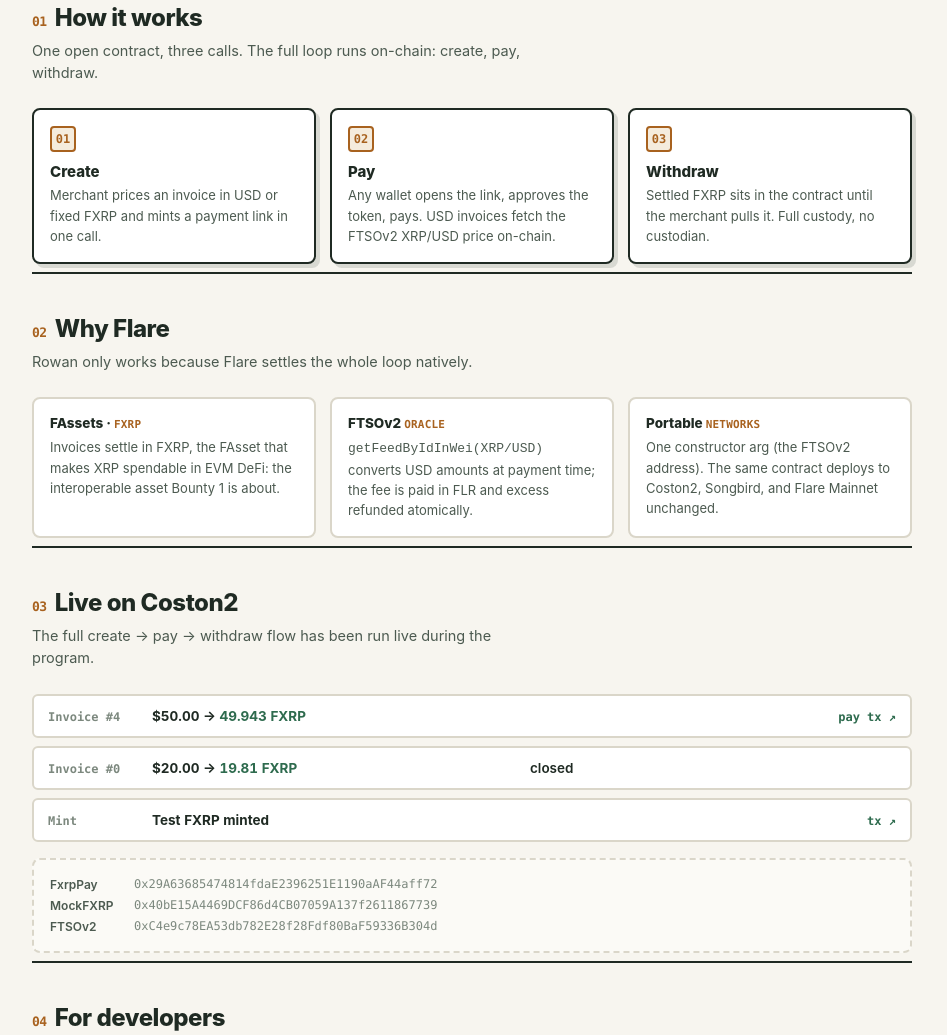
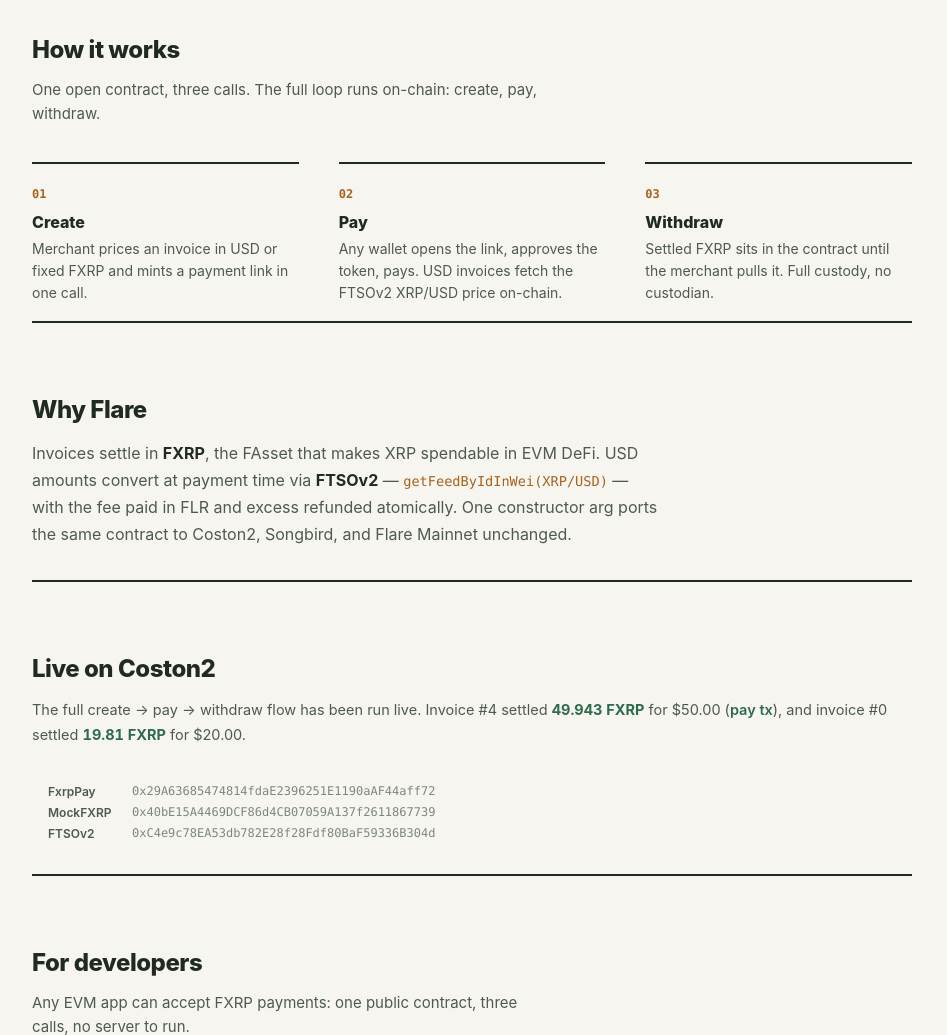
Before and after one commit to Azeru548/fxrp, a website: page frontend/index.html in a window 1280 px wide. Shown: the part 506-1541 px from the top of the page, without its empty margins (168-1115 px from the left). Drawn offline with Linux system fonts and the light colour scheme.

Commit message:
Distill landing: unbox steps into editorial flow, collapse Why Flare + evidence into prose, remove section numbers, generous 72px section rhythm

```diff
--- a/frontend/index.html
+++ b/frontend/index.html
@@ -179,15 +179,7 @@
     55% { box-shadow: 0 0 0 6px rgba(47, 143, 91, 0); }
   }
   .hc-live { display: flex; align-items: center; gap: 7px; }
-  .step, .card, .ev-row {
-    transition: transform 0.18s cubic-bezier(0.16, 1, 0.3, 1), box-shadow 0.18s cubic-bezier(0.16, 1, 0.3, 1), border-color 0.18s;
-  }
-  .step:hover, .card:hover {
-    transform: translateY(-2px);
-    box-shadow: 6px 6px 0 rgba(31, 42, 35, 0.18);
-    border-color: var(--green);
-  }
-  .ev-row:hover { border-color: var(--green); background: var(--bg3); }
+  .hc-link, .onchain a { transition: color 0.15s; }
   .hc-top { display: flex; align-items: center; justify-content: space-between; gap: 8px; }
   .pill {
     display: inline-flex; align-items: center; gap: 7px;
@@ -209,59 +201,27 @@
   .hc-live { margin-top: 14px; padding-top: 12px; border-top: 1px dashed var(--line2); font: 600 11px var(--mono); color: var(--muted); }
 
   /* ── Landing: sections ─────────────────────────────── */
-  .sec { padding: 40px 0 8px; border-top: 2px solid var(--text); }
-  .sec h2 { margin: 0 0 8px; font-size: 24px; font-weight: 800; letter-spacing: -0.02em; }
-  .sec > .sub { margin: 0 0 24px; font-size: 14.5px; color: var(--text2); max-width: 56ch; line-height: 1.55; }
-  .sec-num { color: var(--orange-deep); font-family: var(--mono); font-size: 13px; font-weight: 600; margin-right: 8px; }
+  .sec { padding: 72px 0 16px; border-top: 2px solid var(--text); }
+  .sec h2 { margin: 0 0 14px; font-size: 24px; font-weight: 800; letter-spacing: -0.02em; }
+  .sec > .sub { margin: 0 0 36px; font-size: 15px; color: var(--text2); max-width: 54ch; line-height: 1.6; }
 
-  .steps { display: grid; grid-template-columns: repeat(3, 1fr); gap: 14px; }
-  @media (max-width: 700px) { .steps { grid-template-columns: 1fr; } }
-  .step {
-    background: var(--bg1);
-    border: 2px solid var(--text);
-    border-radius: 8px;
-    padding: 16px;
-    box-shadow: 4px 4px 0 rgba(31, 42, 35, 0.14);
-  }
-  .step-num {
-    display: inline-grid; place-items: center;
-    width: 26px; height: 26px;
-    background: var(--orange-soft); color: var(--orange-deep);
-    border: 2px solid var(--orange-deep); border-radius: 4px;
-    font: 700 12px var(--mono);
-    margin-bottom: 10px;
-  }
-  .step h3 { margin: 0 0 4px; font-size: 15px; font-weight: 800; }
-  .step p { margin: 0; font-size: 13px; line-height: 1.55; color: var(--text2); }
+  .steps { display: grid; grid-template-columns: repeat(3, 1fr); gap: 48px 40px; }
+  @media (max-width: 700px) { .steps { grid-template-columns: 1fr; gap: 34px; } }
+  .step { border-top: 2px solid var(--text); padding-top: 18px; }
+  .step-num { font: 700 12px var(--mono); color: var(--orange-deep); }
+  .step h3 { margin: 10px 0 6px; font-size: 16px; font-weight: 800; }
+  .step p { margin: 0; font-size: 14px; line-height: 1.6; color: var(--text2); max-width: 30ch; }
 
-  .cards { display: grid; grid-template-columns: repeat(3, 1fr); gap: 14px; }
-  @media (max-width: 700px) { .cards { grid-template-columns: 1fr; } }
-  .card {
-    background: var(--bg1);
-    border: 2px solid var(--line2);
-    border-radius: 8px;
-    padding: 16px;
-  }
-  .card h3 { margin: 0 0 6px; font-size: 13.5px; font-weight: 800; }
-  .card h3 .tag { color: var(--orange-deep); font-family: var(--mono); font-size: 11px; letter-spacing: 0.02em; }
-  .card p { margin: 0; font-size: 13px; line-height: 1.55; color: var(--text2); }
+  .flare-prose { max-width: 62ch; font-size: 16px; line-height: 1.7; color: var(--text2); }
+  .flare-prose b { color: var(--text); font-weight: 700; }
+  .flare-prose code { font-family: var(--mono); font-size: 0.85em; color: var(--orange-deep); }
 
-  .ev-rows { margin-bottom: 16px; }
-  .ev-row {
-    display: flex; align-items: baseline; gap: 12px;
-    background: var(--bg1);
-    border: 2px solid var(--line2);
-    border-radius: 6px;
-    padding: 12px 14px;
-    margin-bottom: 8px;
-  }
-  .ev-row .who { font: 600 12px var(--mono); color: var(--muted); flex: none; width: 92px; }
-  .ev-row .what { flex: 1; font-size: 13.5px; font-weight: 700; font-variant-numeric: tabular-nums; }
-  .ev-row .what .fx { color: var(--green); }
-  .ev-row a { font: 600 12px var(--mono); color: var(--green); text-decoration: none; white-space: nowrap; }
-  .ev-row a:hover { text-decoration: underline; }
+  .onchain { margin-bottom: 20px; font-size: 14.5px; line-height: 1.7; color: var(--text2); }
+  .onchain a { color: var(--green); font-weight: 600; text-decoration: none; }
+  .onchain a:hover { text-decoration: underline; }
+  .onchain .fx { color: var(--green); font-weight: 700; font-variant-numeric: tabular-nums; }
 
-  .addrs { background: var(--bg2); border: 2px dashed var(--line2); border-radius: 8px; padding: 14px 16px; }
+  .addrs { padding: 14px 16px; }
   .addr-row { display: flex; gap: 10px; padding: 3px 0; font-size: 12px; }
   .addr-row .lbl { font-weight: 600; color: var(--text2); flex: none; min-width: 74px; }
   .addr-row code { font-family: var(--mono); color: var(--muted); word-break: break-all; }
@@ -678,7 +638,7 @@
   </section>
 
   <section class="sec" id="how">
-    <h2><span class="sec-num">01</span>How it works</h2>
+    <h2>How it works</h2>
     <p class="sub">One open contract, three calls. The full loop runs on-chain: create, pay, withdraw.</p>
     <div class="steps">
       <div class="step">
@@ -700,44 +660,13 @@
   </section>
 
   <section class="sec" id="why-flare">
-    <h2><span class="sec-num">02</span>Why Flare</h2>
-    <p class="sub">Rowan only works because Flare settles the whole loop natively.</p>
-    <div class="cards">
-      <div class="card">
-        <h3>FAssets · <span class="tag">FXRP</span></h3>
-        <p>Invoices settle in FXRP, the FAsset that makes XRP spendable in EVM DeFi: the interoperable asset Bounty&nbsp;1 is about.</p>
-      </div>
-      <div class="card">
-        <h3>FTSOv2 <span class="tag">ORACLE</span></h3>
-        <p><code>getFeedByIdInWei(XRP/USD)</code> converts USD amounts at payment time; the fee is paid in FLR and excess refunded atomically.</p>
-      </div>
-      <div class="card">
-        <h3>Portable <span class="tag">NETWORKS</span></h3>
-        <p>One constructor arg (the FTSOv2 address). The same contract deploys to Coston2, Songbird, and Flare Mainnet unchanged.</p>
-      </div>
-    </div>
+    <h2>Why Flare</h2>
+    <p class="flare-prose">Invoices settle in <b>FXRP</b>, the FAsset that makes XRP spendable in EVM&nbsp;DeFi. USD amounts convert at payment time via <b>FTSOv2</b>&nbsp;&mdash; <code>getFeedByIdInWei(XRP/USD)</code>&nbsp;&mdash; with the fee paid in FLR and excess refunded atomically. One constructor arg ports the same contract to Coston2, Songbird, and Flare Mainnet unchanged.</p>
   </section>
 
   <section class="sec" id="evidence">
-    <h2><span class="sec-num">03</span>Live on Coston2</h2>
-    <p class="sub">The full create → pay → withdraw flow has been run live during the program.</p>
-    <div class="ev-rows">
-      <div class="ev-row">
-        <span class="who">Invoice #4</span>
-        <span class="what">$50.00 → <span class="fx">49.943 FXRP</span></span>
-        <a href="https://coston2-explorer.flare.network/tx/0x8890dcb5bc8e77cb9cdb04951f0c0a01bc68f2390e18bf92fbaf88135418e7ce" target="_blank" rel="noopener">pay tx ↗</a>
-      </div>
-      <div class="ev-row">
-        <span class="who">Invoice #0</span>
-        <span class="what">$20.00 → <span class="fx">19.81 FXRP</span></span>
-        <span class="what fx" style="font-weight:600;">closed</span>
-      </div>
-      <div class="ev-row">
-        <span class="who">Mint</span>
-        <span class="what">Test FXRP minted</span>
-        <a href="https://coston2-explorer.flare.network/tx/0xeaf237c1cc88242a3db904ab214a516ae57f52006a51e424567b95fc97cb3494" target="_blank" rel="noopener">tx ↗</a>
-      </div>
-    </div>
+    <h2>Live on Coston2</h2>
+    <p class="onchain">The full create &rarr; pay &rarr; withdraw flow has been run live. Invoice&nbsp;#4 settled <span class="fx">49.943 FXRP</span> for $50.00 (<a href="https://coston2-explorer.flare.network/tx/0x8890dcb5bc8e77cb9cdb04951f0c0a01bc68f2390e18bf92fbaf88135418e7ce" target="_blank" rel="noopener">pay tx</a>), and invoice&nbsp;#0 settled <span class="fx">19.81 FXRP</span> for $20.00.</p>
     <div class="addrs">
       <div class="addr-row"><span class="lbl">FxrpPay</span><code>0x29A63685474814fdaE2396251E1190aAF44aff72</code></div>
       <div class="addr-row"><span class="lbl">MockFXRP</span><code>0x40bE15A4469DCF86d4CB07059A137f2611867739</code></div>
@@ -746,7 +675,7 @@
   </section>
 
   <section class="sec" id="builders">
-    <h2><span class="sec-num">04</span>For developers</h2>
+    <h2>For developers</h2>
     <p class="sub">Any EVM app can accept FXRP payments: one public contract, three calls, no server to run.</p>
     <pre class="codeblock"><span class="cm">// merchant</span>
 <span class="fn">createInvoice</span>(payee, token, pricing, amount, memo)
```
Also changed, not shown: DESIGN.md (+6 -4 lines).
